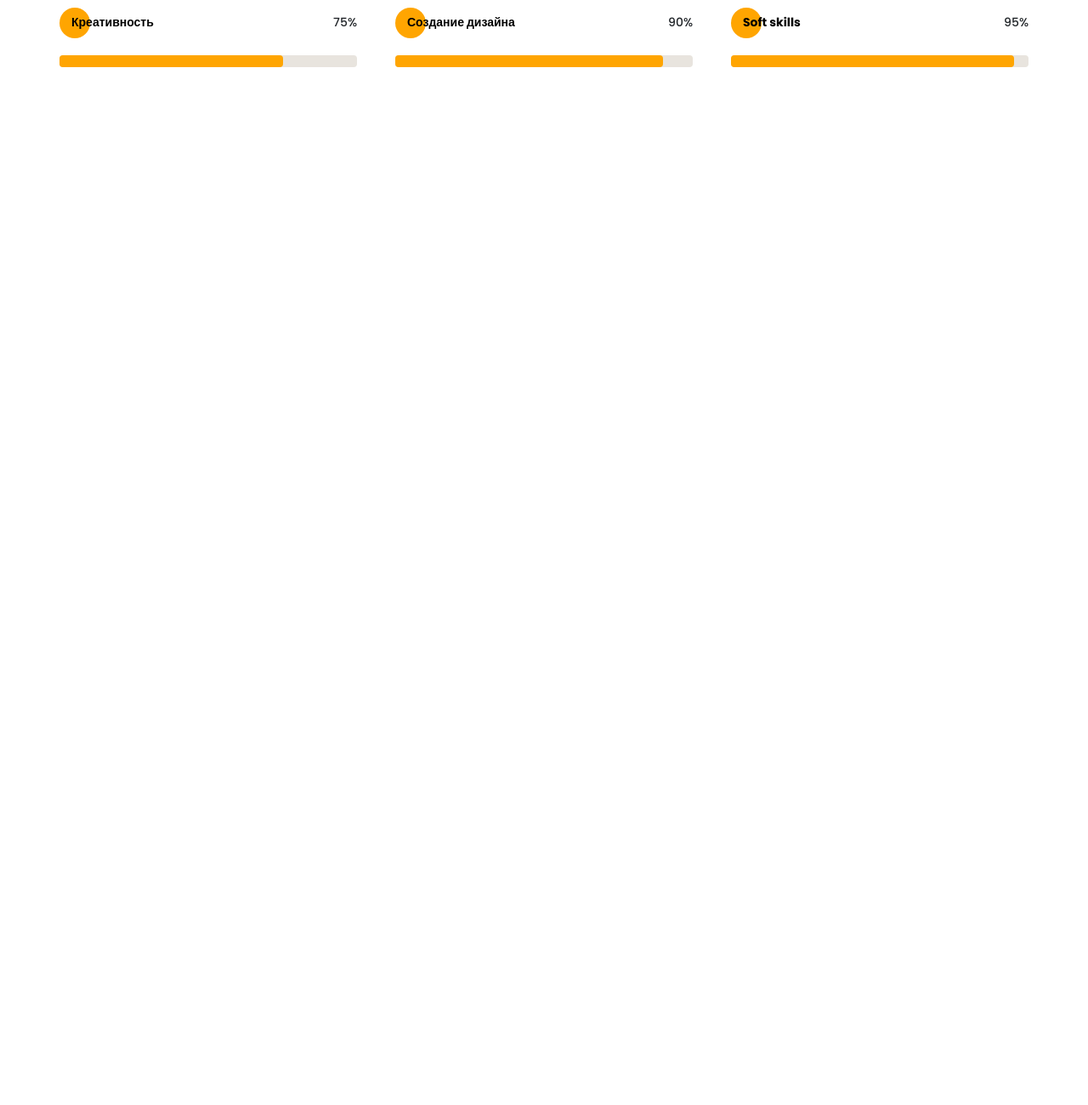
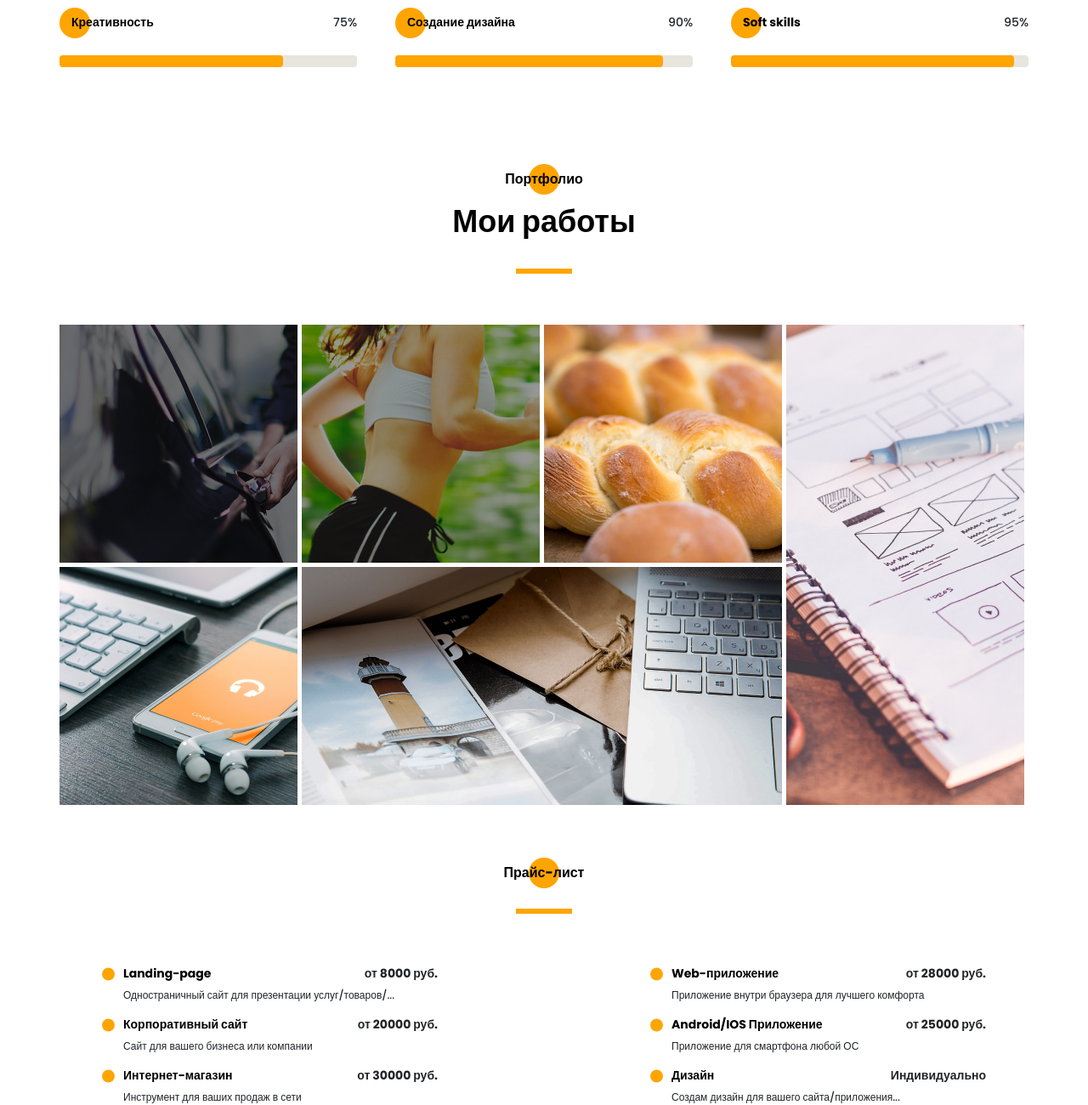
Before and after one commit to PrihodkoMax/PORTFOLIO, a website: page src/index.html in a window 1280 px wide. Shown: the part 3230-4530 px from the top of the page at 85% size. Before the commit the page ends 3309 px from the top, so only its background shows below. Drawn offline with Linux system fonts and the light colour scheme.

Commit message:
Add Price section

```diff
--- a/src/index.html
+++ b/src/index.html
@@ -375,6 +375,78 @@
 		</div>
 	</section>
 
+	<section class="portfolio">
+		<div class="container">
+			<h2 class="title title_fz16 resume__subtitle">Портфолио</h2>
+			<div class="title resume__title">Мои работы</div>
+			<hr class="divider">
+			<div class="portfolio__wrapper">
+				<a href="#" class="portfolio__item">
+					<img src="img/works/uber.jpg" alt="uber">
+				</a>
+
+				<a href="#" class="portfolio__item">
+					<img src="img/works/pulse.jpg" alt="pulse">
+				</a>
+
+				<a href="#" class="portfolio__item">
+					<img src="img/works/bread.jpg" alt="bread">
+				</a>
+
+				<a href="#" class="portfolio__item vertical">
+					<img src="img/works/plans.jpg" alt="plans">
+				</a>
+
+				<a href="#" class="portfolio__item">
+					<img src="img/works/ipad.jpg" alt="ipad">
+				</a>
+
+				<a href="#" class="portfolio__item horizonal">
+					<img src="img/works/mac.jpg" alt="mac">
+				</a>
+			</div>
+		</div>
+	</section>
+
+	<section class="price">
+		<div class="container">
+			<h2 class="title title_fz16 resume__subtitle">Прайс-лист</h2>
+			<hr class="divider">
+			<div class="price__wrapper">
+				<div class="price__item">
+					<div class="title title_fz14 price__item-title">Landing-page</div>
+					<div class="price__item-number">от 8000 руб.</div>
+					<div class="price__item-text">Одностраничный сайт для презентации услуг/товаров/...</div>
+				</div>
+				<div class="price__item">
+					<div class="title title_fz14 price__item-title">Web-приложение</div>
+					<div class="price__item-number">от 28000 руб.</div>
+					<div class="price__item-text">Приложение внутри браузера для лучшего комфорта</div>
+				</div>
+				<div class="price__item">
+					<div class="title title_fz14 price__item-title">Корпоративный сайт</div>
+					<div class="price__item-number">от 20000 руб.</div>
+					<div class="price__item-text">Сайт для вашего бизнеса или компании</div>
+				</div>
+				<div class="price__item">
+					<div class="title title_fz14 price__item-title">Android/IOS Приложение</div>
+					<div class="price__item-number">от 25000 руб.</div>
+					<div class="price__item-text">Приложение для смартфона любой ОС</div>
+				</div>
+				<div class="price__item">
+					<div class="title title_fz14 price__item-title">Интернет-магазин</div>
+					<div class="price__item-number">от 30000 руб.</div>
+					<div class="price__item-text">Инструмент для ваших продаж в сети</div>
+				</div>
+				<div class="price__item">
+					<div class="title title_fz14 price__item-title">Дизайн</div>
+					<div class="price__item-number">Индивидуально</div>
+					<div class="price__item-text">Создам дизайн для вашего сайта/приложения...</div>
+				</div>
+			</div>
+		</div>
+	</section>
+
 	<script src="js/script.js"></script>
 </body>
 
--- /dev/null
+++ b/src/sass/blocks/_portfolio.scss
@@ -0,0 +1,30 @@
+.portfolio .divider {
+	margin: 25px auto 60px auto;
+}
+.portfolio {
+	padding-top: 120px;
+	&__wrapper {
+		display: grid;
+		grid-template: repeat(2, 280px) / repeat(4, 280px);
+		grid-auto-rows: repeat(2, 280px);
+		gap: 5px;
+		.vertical {
+			grid-row: 1 / 3;
+			grid-column: 4 / 5;
+		}
+		.horizonal {
+			grid-row: 2 / 3;
+			grid-column: 2 / 4;
+		}
+	}
+	&__item {
+		transition: all 0.5s;
+		img {
+			width: 100%;
+		}
+		&:hover {
+			transform: scale(1.03);
+			filter: opacity(85%);
+		}
+	}
+}
--- /dev/null
+++ b/src/sass/blocks/_price.scss
@@ -0,0 +1,49 @@
+.price .divider {
+	margin: 30px auto 0 auto;
+}
+
+.price {
+	padding-top: 68px;
+	&__wrapper {
+		padding: 60px 50px 0 75px;
+		display: grid;
+		grid-template: repeat(3, minmax(45px, auto)) / repeat(2, 370px);
+		grid-auto-rows: minmax(45px, auto);
+		justify-content: space-between;
+		row-gap: 15px;
+
+	}
+	&__item {
+		display: grid;
+		grid-template: repeat(2, minmax(18px, auto)) / repeat(2, auto);
+		grid-auto-rows: minmax(18px, auto);
+		justify-content: space-between;
+		align-content: space-between;
+		&-title {
+			position: relative;
+			&:before {
+				content: '';
+				position: absolute;
+				width: 15px;
+				height: 15px;
+				border-radius: 100%;
+				background: $main-color;
+				left: -25px;
+				top: 50%;
+				transform: translateY(-50%);
+			}
+		}
+		&-number {
+			justify-self: end;
+			font-weight: bold;
+			font-size: 14px;
+			line-height: 21px;
+		}
+		&-text {
+			grid-row: 2 / 3;
+			grid-column: 1 / 3;
+			font-size: 12px;
+			line-height: 18px;
+		}
+	}
+}
--- a/src/sass/style.scss
+++ b/src/sass/style.scss
@@ -48,3 +48,5 @@
 @import 'blocks/aboutme';
 @import 'blocks/resume';
 @import 'blocks/skills';
+@import 'blocks/portfolio';
+@import 'blocks/price';
```
Also changed, not shown: src/css/style.min.css, src/img/works/mac.jpg (added), 1 other file.
